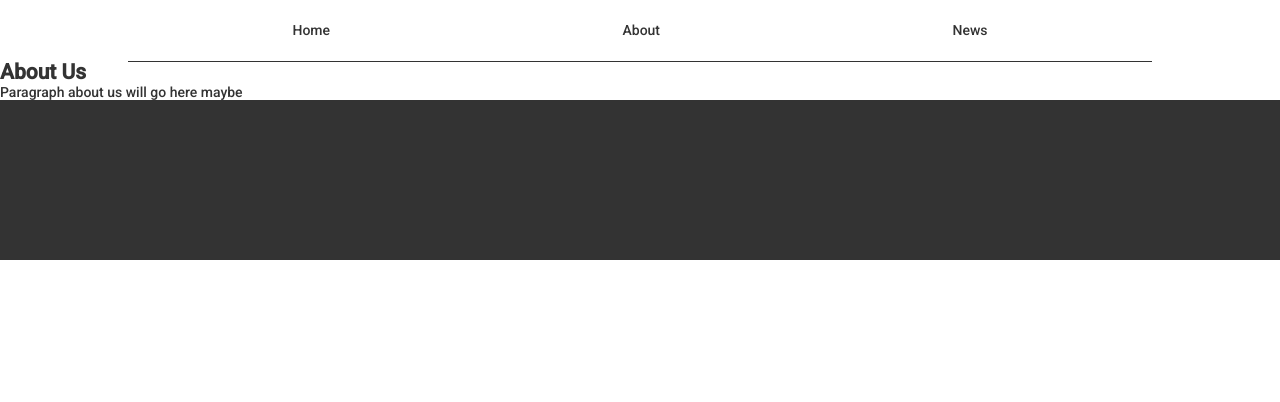
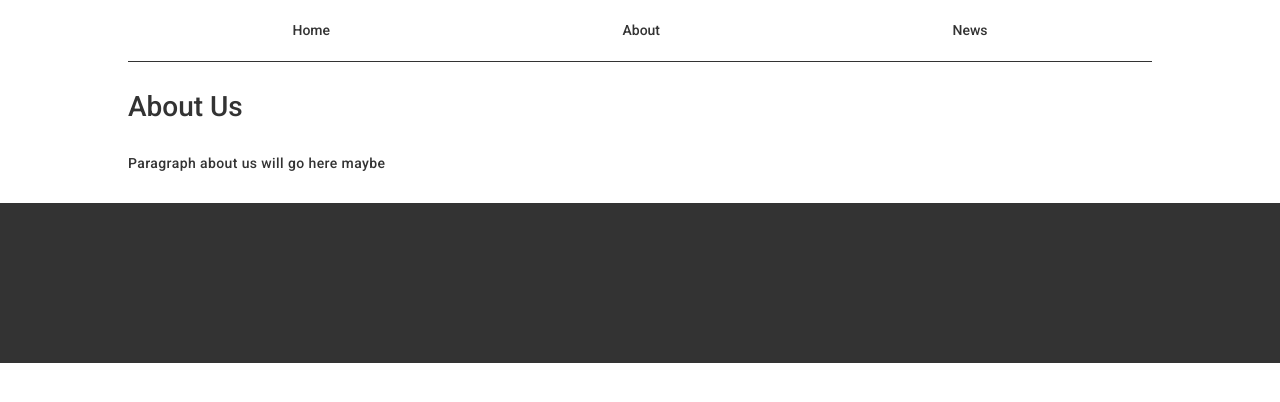
Before and after one commit to aslihanozfidan/react-nextjs-pwa-boilerplate, a Next.js app: page /about in a window 1280 px wide. Shown: the top 402 px of the page. Built offline with nearby package versions, Linux system fonts and the light colour scheme.

Commit message:
fix main layout for updates

```diff
--- a/layouts/main.js
+++ b/layouts/main.js
@@ -1,27 +1,21 @@
 import React from "react";
 import PropTypes from "prop-types";
-import Head from "next/head";
+import Head from "../components/head";
 import Header from "../components/header";
 import Footer from "../components/footer";
+import "../styles/layout.scss";
+import "../styles/library.scss";
 
 export default class Layout extends React.Component {
+
 	render() {
-		const { title, description, children, showBack } = this.props;
+		const { title, children } = this.props;
 
 		return (
-			<div>
-				<Head>
-					<title>{title}</title>
-					<meta name="viewport" content="width=device-width, initial-scale=1.0" />
-					<meta name="theme-color" content="#ff6600" />
-					<link rel="apple-touch-icon" href="/static/icon.png" />
-					<meta name="apple-mobile-web-app-title" content="Hacker News" />
-					<meta name="apple-mobile-web-app-status-bar-style" content="default" />
-					<meta name="apple-mobile-web-app-capable" content="yes" />
-					<meta name="mobile-web-app-capable" content="yes" />
-				</Head>
+			<div className="main-layout">
+				<Head title={title}></Head>
 				<Header />
-				{children}
+				<section className="content">{children}</section>
 				<Footer />
 			</div>
 		);
```
